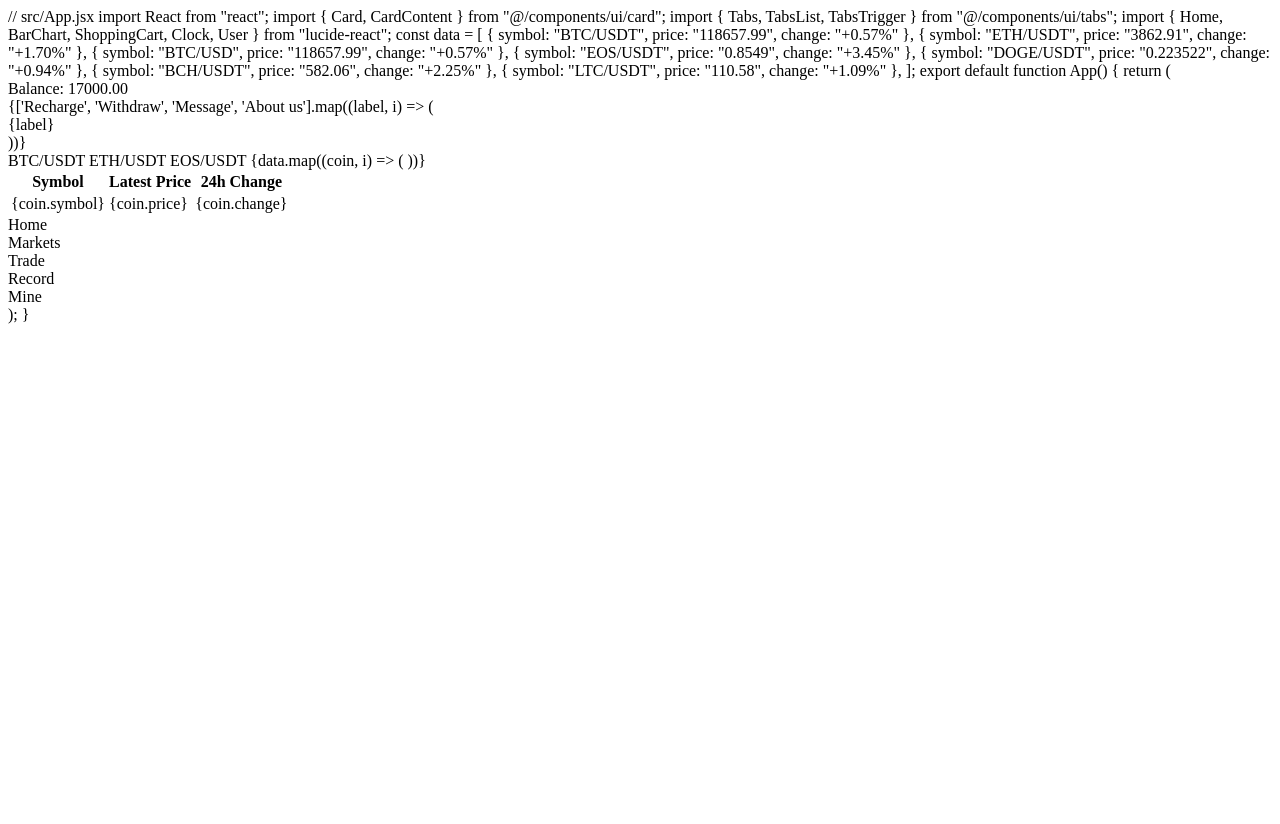
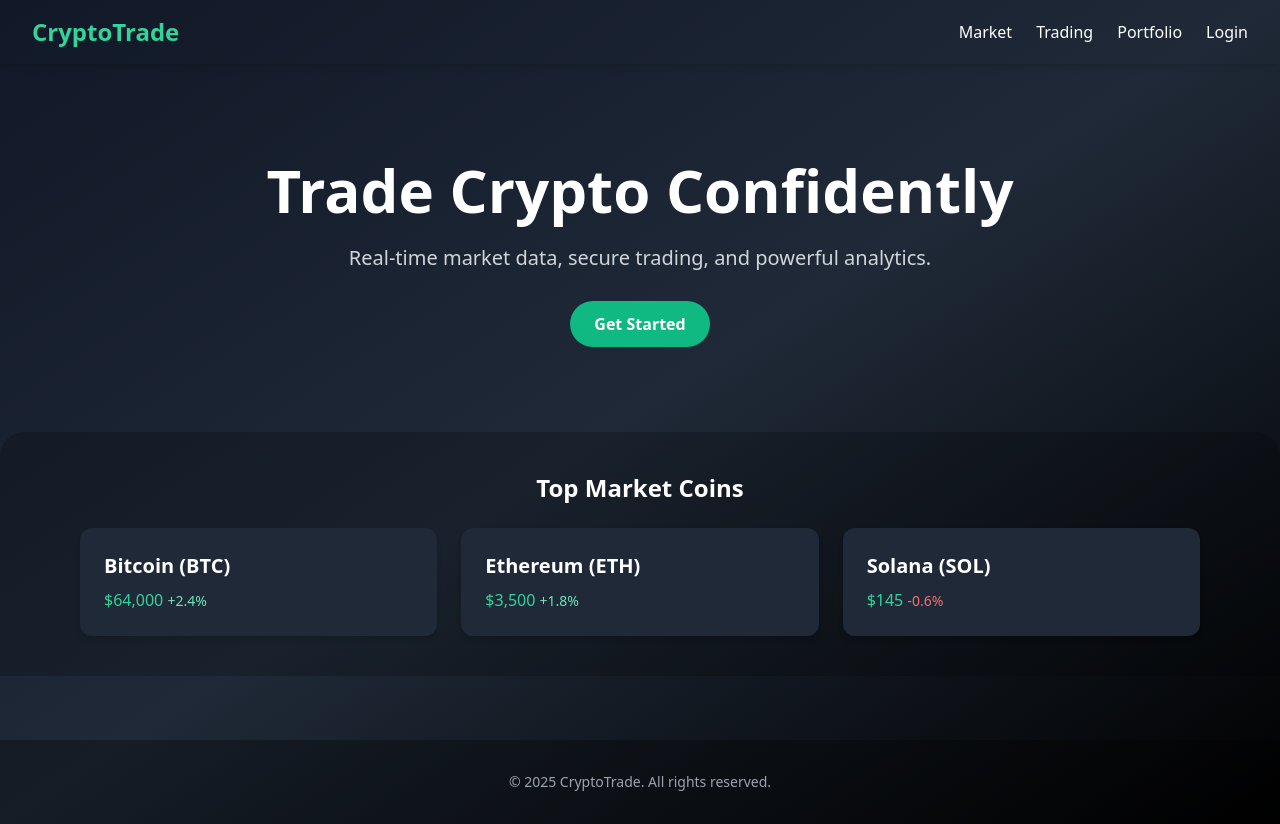
Before and after one commit to Nyinyi2311/hometest, a plain HTML site: page index.html in a window 1280 px wide. Before the commit the page ends 800 px from the top, so only its background shows below. Drawn offline with nearby package versions, Linux system fonts and the light colour scheme.

Commit message:
Update index.html

```diff
--- a/index.html
+++ b/index.html
@@ -1,79 +1,54 @@
-// src/App.jsx
-import React from "react";
-import { Card, CardContent } from "@/components/ui/card";
-import { Tabs, TabsList, TabsTrigger } from "@/components/ui/tabs";
-import { Home, BarChart, ShoppingCart, Clock, User } from "lucide-react";
+<!DOCTYPE html>
+<html lang="en">
+<head>
+  <meta charset="UTF-8" />
+  <meta name="viewport" content="width=device-width, initial-scale=1.0"/>
+  <title>Crypto Market & Trading</title>
+  <link href="https://cdn.jsdelivr.net/npm/tailwindcss@2.2.19/dist/tailwind.min.css" rel="stylesheet">
+</head>
+<body class="bg-gradient-to-br from-gray-900 via-gray-800 to-black text-white min-h-screen">
 
-const data = [
-  { symbol: "BTC/USDT", price: "118657.99", change: "+0.57%" },
-  { symbol: "ETH/USDT", price: "3862.91", change: "+1.70%" },
-  { symbol: "BTC/USD", price: "118657.99", change: "+0.57%" },
-  { symbol: "EOS/USDT", price: "0.8549", change: "+3.45%" },
-  { symbol: "DOGE/USDT", price: "0.223522", change: "+0.94%" },
-  { symbol: "BCH/USDT", price: "582.06", change: "+2.25%" },
-  { symbol: "LTC/USDT", price: "110.58", change: "+1.09%" },
-];
+  <!-- Navbar -->
+  <nav class="flex justify-between items-center px-8 py-4 bg-opacity-10 backdrop-blur-lg shadow-md sticky top-0 z-50">
+    <h1 class="text-2xl font-bold text-green-400">CryptoTrade</h1>
+    <ul class="flex gap-6 text-sm md:text-base">
+      <li><a href="#" class="hover:text-green-300">Market</a></li>
+      <li><a href="#" class="hover:text-green-300">Trading</a></li>
+      <li><a href="#" class="hover:text-green-300">Portfolio</a></li>
+      <li><a href="#" class="hover:text-green-300">Login</a></li>
+    </ul>
+  </nav>
 
-export default function App() {
-  return (
-    <div className="min-h-screen bg-gradient-to-br from-[#0f172a] via-[#1e2a47] to-[#2b2f4c] text-white font-sans">
-      <div className="max-w-md mx-auto p-4">
-        <div className="flex justify-between items-center mb-6">
-          <div className="text-xl font-bold">Balance: <span className="text-cyan-400">17000.00</span></div>
-        </div>
+  <!-- Hero Section -->
+  <section class="text-center py-24 px-6 md:px-20">
+    <h2 class="text-4xl md:text-6xl font-bold leading-tight mb-6">Trade Crypto Confidently</h2>
+    <p class="text-gray-300 mb-10 text-lg md:text-xl">Real-time market data, secure trading, and powerful analytics.</p>
+    <a href="#" class="bg-green-500 hover:bg-green-600 text-white py-3 px-6 rounded-full font-semibold transition">Get Started</a>
+  </section>
 
-        <div className="grid grid-cols-2 gap-4 mb-6">
-          {['Recharge', 'Withdraw', 'Message', 'About us'].map((label, i) => (
-            <div
-              key={i}
-              className="bg-white/10 text-center rounded-xl py-4 backdrop-blur shadow-md hover:bg-white/20 cursor-pointer transition"
-            >
-              {label}
-            </div>
-          ))}
-        </div>
-
-        <Tabs defaultValue="btc" className="mb-6">
-          <TabsList className="grid grid-cols-3 bg-white/10 backdrop-blur">
-            <TabsTrigger value="btc">BTC/USDT</TabsTrigger>
-            <TabsTrigger value="eth">ETH/USDT</TabsTrigger>
-            <TabsTrigger value="eos">EOS/USDT</TabsTrigger>
-          </TabsList>
-        </Tabs>
-
-        <Card className="bg-white/5 shadow-cyan-500/20">
-          <CardContent className="p-4">
-            <table className="w-full text-left">
-              <thead>
-                <tr className="text-cyan-400">
-                  <th>Symbol</th>
-                  <th>Latest Price</th>
-                  <th>24h Change</th>
-                </tr>
-              </thead>
-              <tbody>
-                {data.map((coin, i) => (
-                  <tr key={i} className="border-b border-white/10">
-                    <td className="py-2">{coin.symbol}</td>
-                    <td className="py-2">{coin.price}</td>
-                    <td className="py-2 text-green-400">{coin.change}</td>
-                  </tr>
-                ))}
-              </tbody>
-            </table>
-          </CardContent>
-        </Card>
+  <!-- Market Overview Section -->
+  <section class="px-6 md:px-20 py-10 bg-black bg-opacity-20 rounded-t-3xl">
+    <h3 class="text-2xl font-bold mb-6 text-center">Top Market Coins</h3>
+    <div class="grid grid-cols-1 sm:grid-cols-2 md:grid-cols-3 gap-6">
+      <div class="bg-gray-800 p-6 rounded-xl shadow-md">
+        <h4 class="text-xl font-semibold">Bitcoin (BTC)</h4>
+        <p class="text-green-400 mt-2">$64,000 <span class="text-sm text-green-300">+2.4%</span></p>
       </div>
-
-      <div className="fixed bottom-0 left-0 w-full bg-white/10 backdrop-blur border-t border-white/10">
-        <div className="flex justify-around py-2 text-xs">
-          <div className="flex flex-col items-center text-cyan-400"><Home size={18} />Home</div>
-          <div className="flex flex-col items-center"><BarChart size={18} />Markets</div>
-          <div className="flex flex-col items-center"><ShoppingCart size={18} />Trade</div>
-          <div className="flex flex-col items-center"><Clock size={18} />Record</div>
-          <div className="flex flex-col items-center"><User size={18} />Mine</div>
-        </div>
+      <div class="bg-gray-800 p-6 rounded-xl shadow-md">
+        <h4 class="text-xl font-semibold">Ethereum (ETH)</h4>
+        <p class="text-green-400 mt-2">$3,500 <span class="text-sm text-green-300">+1.8%</span></p>
+      </div>
+      <div class="bg-gray-800 p-6 rounded-xl shadow-md">
+        <h4 class="text-xl font-semibold">Solana (SOL)</h4>
+        <p class="text-green-400 mt-2">$145 <span class="text-sm text-red-400">-0.6%</span></p>
       </div>
     </div>
-  );
-}
+  </section>
+
+  <!-- Footer -->
+  <footer class="mt-16 py-8 bg-black bg-opacity-30 text-center text-gray-400 text-sm">
+    &copy; 2025 CryptoTrade. All rights reserved.
+  </footer>
+
+</body>
+</html>
```
